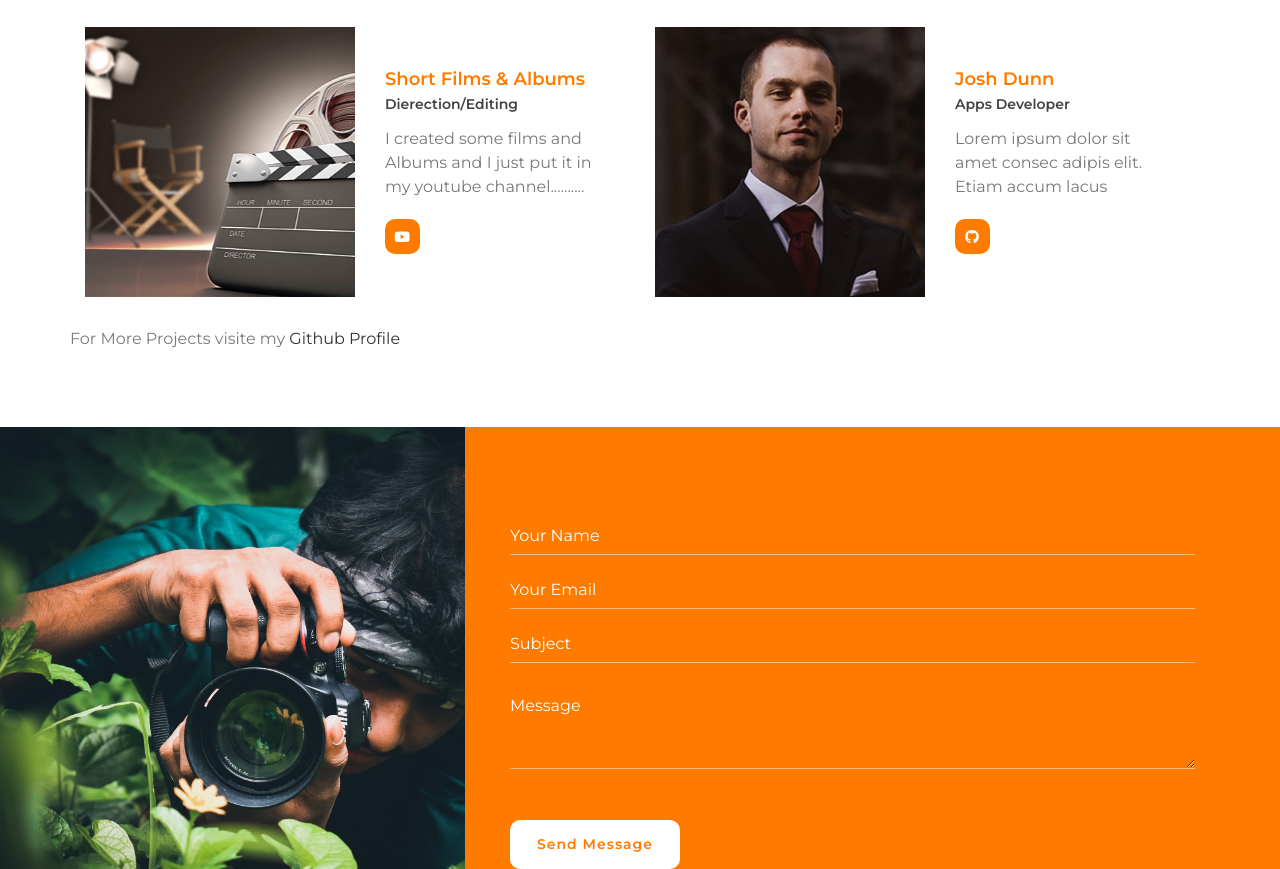
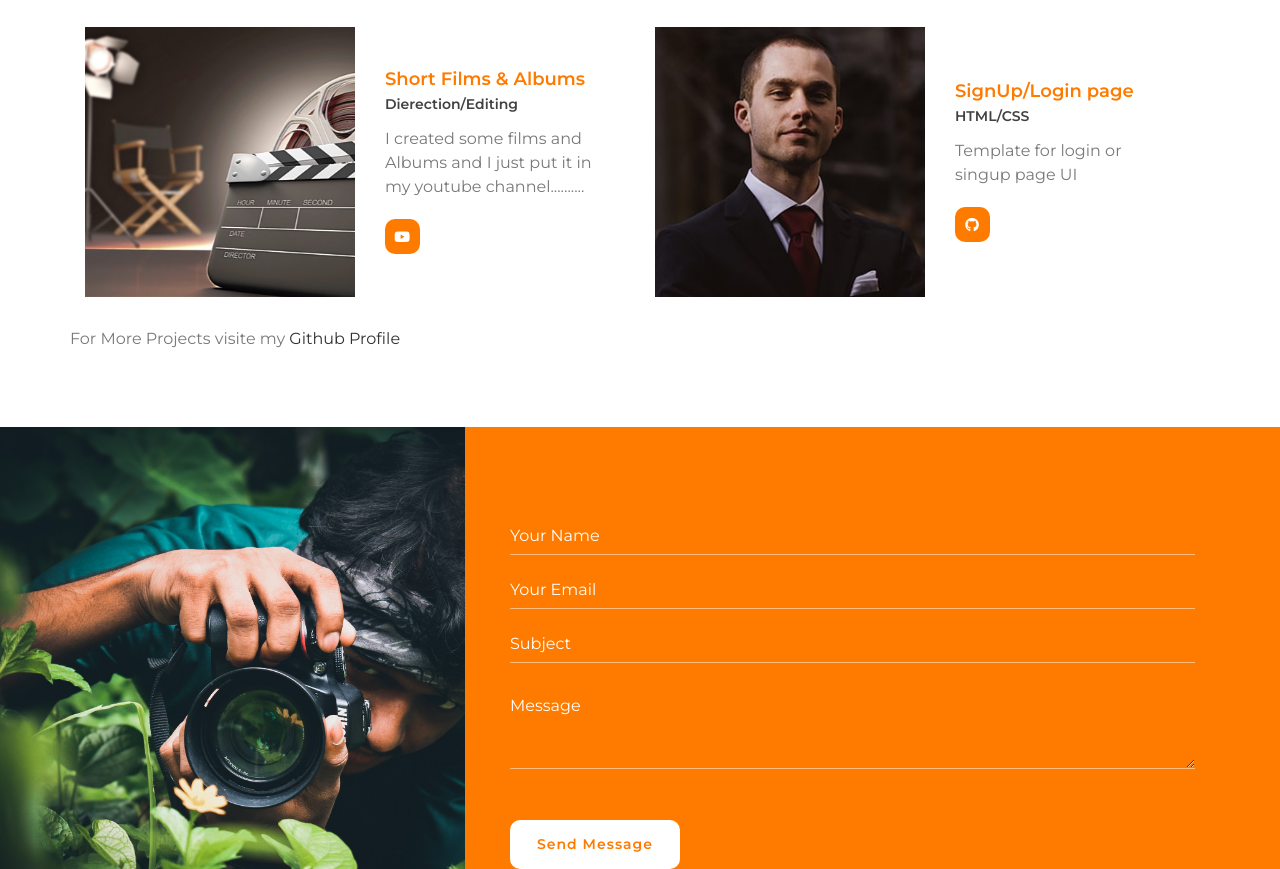
Before and after one commit to achuntelolan/achuntelolan.github.io, a plain HTML site: page index.html in a window 1280 px wide. Shown: the part 7678-8547 px from the top of the page. Drawn offline with nearby package versions, Linux system fonts and the light colour scheme.

Commit message:
Update index.html

```diff
--- a/index.html
+++ b/index.html
@@ -667,13 +667,13 @@
                                 <img src="img/team-4.jpg" alt="Image">
                             </div>
                             <div class="team-text">
-                                <h2>Josh Dunn</h2>
-                                <h4>Apps Developer</h4>
+                                <h2>SignUp/Login page</h2>
+                                <h4>HTML/CSS</h4>
                                 <p>
-                                    Lorem ipsum dolor sit amet consec adipis elit. Etiam accum lacus
+                                   Template for login or singup page UI
                                 </p>
                                 <div class="team-social">
-                                    <a class="btn" href=""><i class="fab fa-github"></i></a>
+                                    <a class="btn" href="https://github.com/achuntelolan/Sign_Up_Login_UI.git"><i class="fab fa-github"></i></a>
                                 </div>
                             </div>
                         </div>
```
